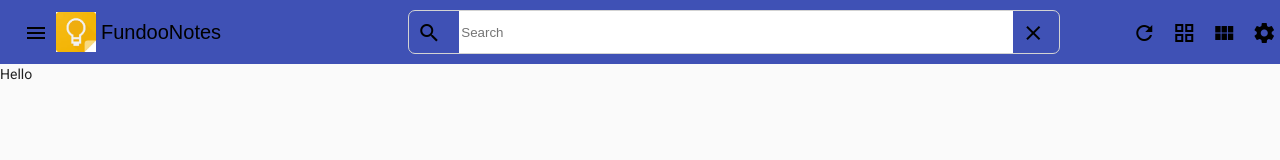
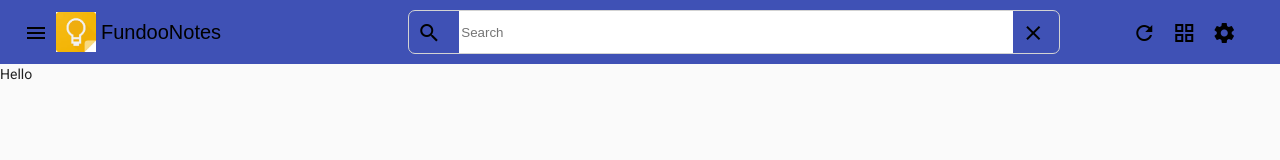
Before and after one commit to somuappu75/FundooNotes-FrontEnd, an Angular app: page /dashboard in a window 1280 px wide. Shown: the top 160 px of the page. Built offline with nearby package versions, Linux system fonts and the light colour scheme.

Commit message:
added refresh and setting,apps button
refresh and settings and apps button added

```diff
--- a/src/app/Components/dashboard/dashboard.component.html
+++ b/src/app/Components/dashboard/dashboard.component.html
@@ -21,15 +21,17 @@
              <!-- <button mat-icon-button  *ngIf="list" (click)="changeView()" fxShow="true" fxHide.lt-sm="true"> -->
                 <mat-icon class="icon">grid_view</mat-icon>
               </button>
-              <button mat-icon-button class="grid">
+              <!-- <button mat-icon-button class="grid"> -->
                <!-- <button mat-icon-button  *ngIf="grid" (click)="changeView()" fxShow="true" fxHide.lt-sm="true"> -->
-                <mat-icon class="icon">view_module</mat-icon>
-              </button>
+                <!-- <mat-icon class="icon">view_module</mat-icon> -->
+              <!-- </button> -->
 
               <button mat-icon-button class="sttings">
                 <mat-icon>settings</mat-icon>
               </button>
-
+              <button mat-icon-button class="apps">
+                <mat-icon>apps</mat-icon>
+              </button>
             </div>
     </mat-toolbar>
 
```
